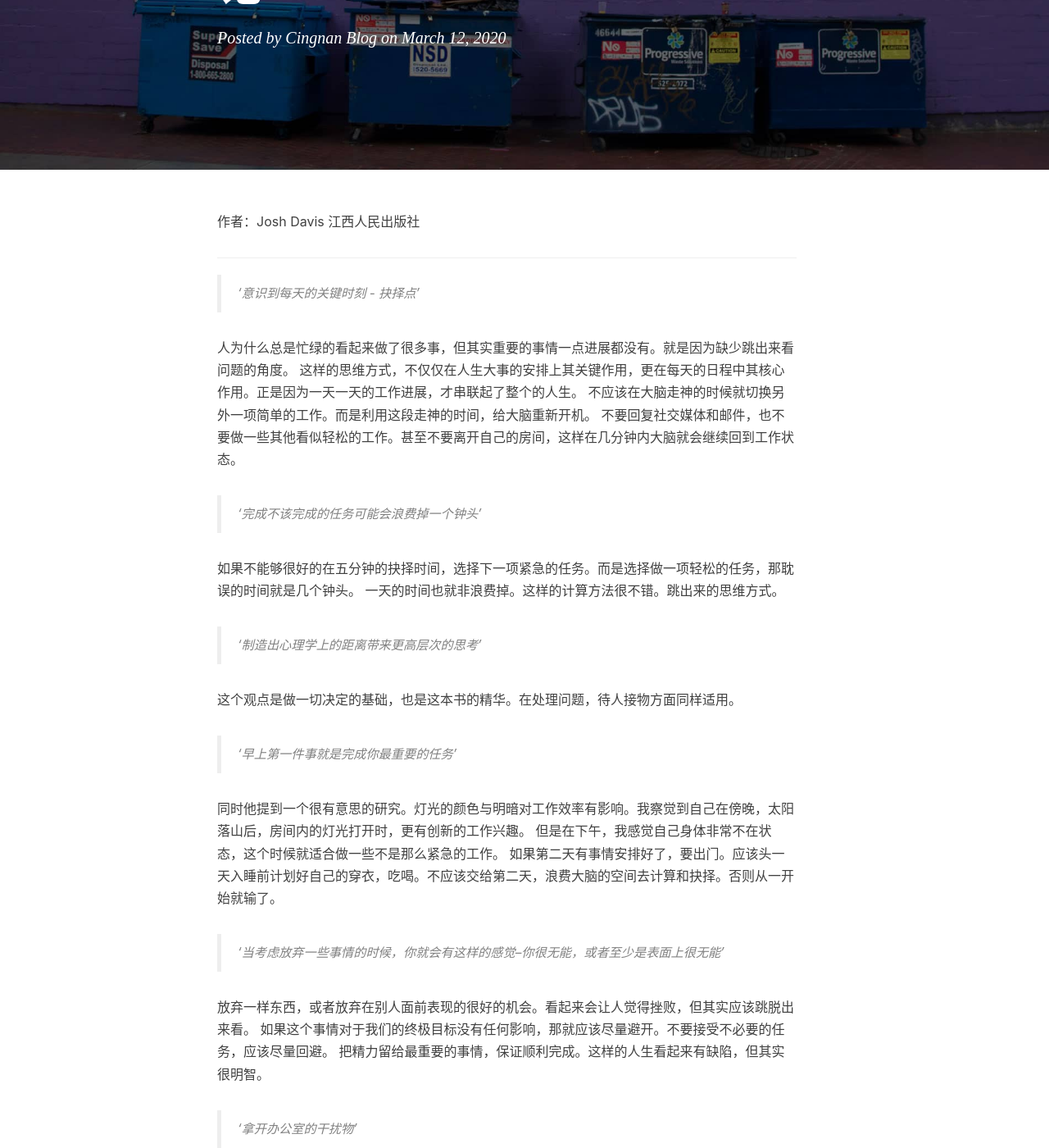
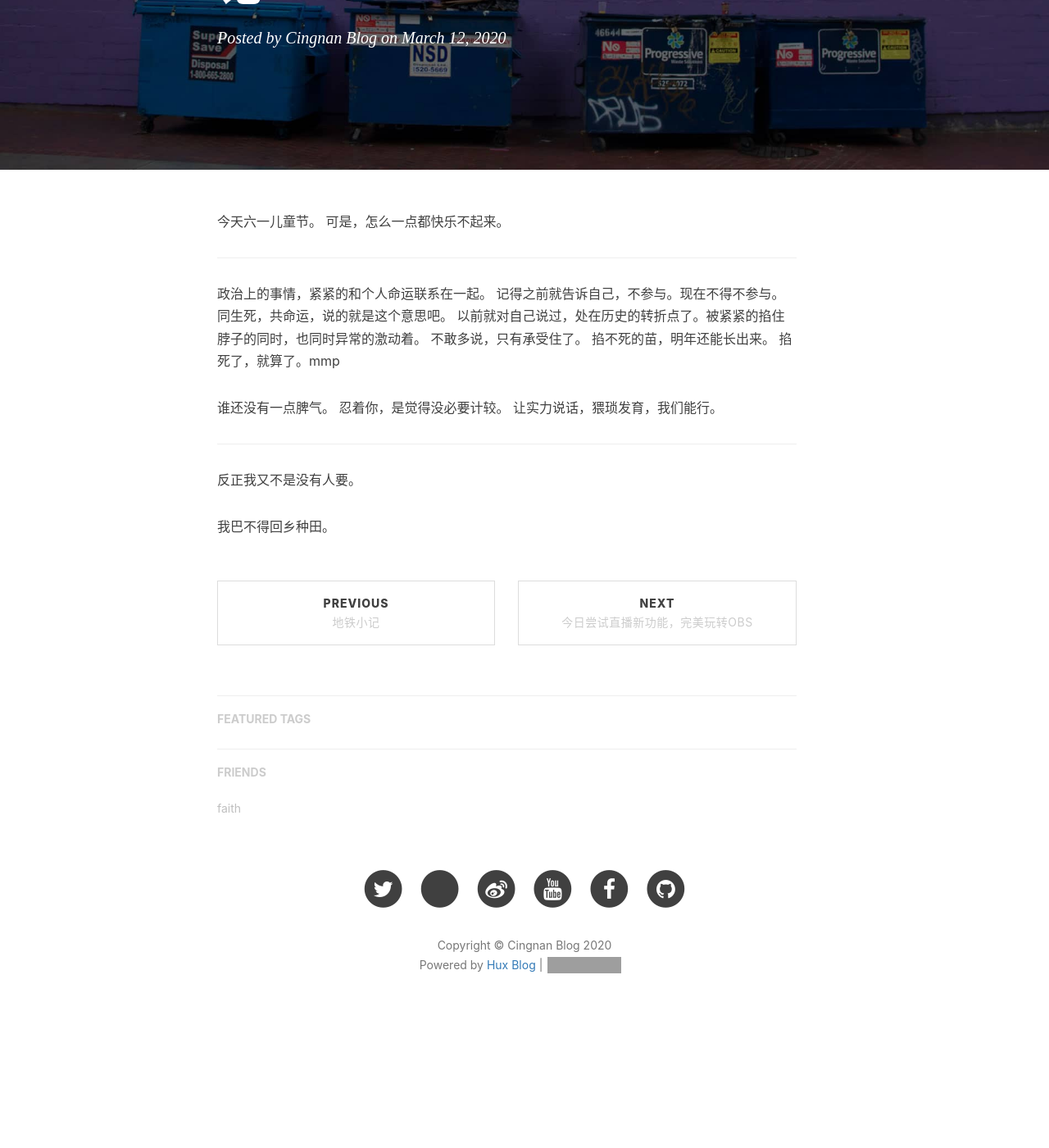
Before and after one commit to luckysouthchou/luckysouthchou.github.io, a Jekyll site: the page built from _posts/life_philosophy/2020-03-12-《每天最重要的两小时》读书记.md, in a window 1280 px wide and 1400 px high, scrolled down 276 px. Shown: the whole window at 82% size. Built offline with Jekyll 4.4.1, drawn with Linux system fonts in a browser that asks for light colours; nearby versions of some CDN libraries; our own code applies the rules of GitHub Pages for plain Markdown files; comment, search, counter and statistics services are not loaded; after the commit the page ends 1557 px from its top, so only the background shows below that; some of the changed text lies outside the part shown; grey boxes are pictures that could not be loaded.

Commit message:
很久没有更新了

```diff
--- a/_posts/life_philosophy/2020-03-12-《每天最重要的两小时》读书记.md
+++ b/_posts/life_philosophy/2020-03-12-《每天最重要的两小时》读书记.md
@@ -1,53 +1,21 @@
-作者：Josh Davis
-江西人民出版社
+今天六一儿童节。
+可是，怎么一点都快乐不起来。
 
 ---
 
-> '意识到每天的关键时刻 - 抉择点'
+政治上的事情，紧紧的和个人命运联系在一起。
+记得之前就告诉自己，不参与。现在不得不参与。同生死，共命运，说的就是这个意思吧。
+以前就对自己说过，处在历史的转折点了。被紧紧的掐住脖子的同时，也同时异常的激动着。
+不敢多说，只有承受住了。
+掐不死的苗，明年还能长出来。
+掐死了，就算了。mmp
 
-人为什么总是忙绿的看起来做了很多事，但其实重要的事情一点进展都没有。就是因为缺少跳出来看问题的角度。
-这样的思维方式，不仅仅在人生大事的安排上其关键作用，更在每天的日程中其核心作用。正是因为一天一天的工作进展，才串联起了整个的人生。
-不应该在大脑走神的时候就切换另外一项简单的工作。而是利用这段走神的时间，给大脑重新开机。
-不要回复社交媒体和邮件，也不要做一些其他看似轻松的工作。甚至不要离开自己的房间，这样在几分钟内大脑就会继续回到工作状态。
-
-
-> '完成不该完成的任务可能会浪费掉一个钟头'
-
-如果不能够很好的在五分钟的抉择时间，选择下一项紧急的任务。而是选择做一项轻松的任务，那耽误的时间就是几个钟头。
-一天的时间也就非浪费掉。这样的计算方法很不错。跳出来的思维方式。
-
-
-> '制造出心理学上的距离带来更高层次的思考'
-
-这个观点是做一切决定的基础，也是这本书的精华。在处理问题，待人接物方面同样适用。
-
-
-> '早上第一件事就是完成你最重要的任务'
-
-同时他提到一个很有意思的研究。灯光的颜色与明暗对工作效率有影响。我察觉到自己在傍晚，太阳落山后，房间内的灯光打开时，更有创新的工作兴趣。
-但是在下午，我感觉自己身体非常不在状态，这个时候就适合做一些不是那么紧急的工作。
-如果第二天有事情安排好了，要出门。应该头一天入睡前计划好自己的穿衣，吃喝。不应该交给第二天，浪费大脑的空间去计算和抉择。否则从一开始就输了。
-
-> '当考虑放弃一些事情的时候，你就会有这样的感觉--你很无能，或者至少是表面上很无能'
-
-放弃一样东西，或者放弃在别人面前表现的很好的机会。看起来会让人觉得挫败，但其实应该跳脱出来看。
-如果这个事情对于我们的终极目标没有任何影响，那就应该尽量避开。不要接受不必要的任务，应该尽量回避。
-把精力留给最重要的事情，保证顺利完成。这样的人生看起来有缺陷，但其实很明智。
-
-> '拿开办公室的干扰物'
-
-其实作者也是非常赞同在家办公的。因为办公室人员嘈杂，对于专注的投入很有影响。要明白自己的最终任务是什么，而不是每天
-纠缠在不必要的事情上反复浪费时间。同时他提到，眼睛，耳朵，能够感受到的与工作无关的东西，对于大部分人来说，都是影响注意力的来源。
-当然也有一些外向的人，是例外，他们能够在吵杂的环境工作的很好。但是考虑到自己性格十分内向，同时也在
-工作与生活中总结出自己容易被一些色彩鲜艳，节奏韵律古怪的东西吸引注意力。最好的办法是，不要让他们出现在视线所及的范围内。
-同时，手机，电脑，邮件，kindle，等在工作时，都是应该静音的。不应该收到推送，打扰本该高效的时间。
-
-> '他将澄明的思维和坚韧归功于自己的运动习惯'
-
-他的观点很有意思。运动并不是强制的，而是一种促进高效率的工具。在适当的运动过后，人会持续高效工作两个半小时以上。同时，水分的补充，会让大脑变得更加清醒。
-一般在早上的高效率两小时之前，如果能够运动二十到四十分钟，更能够进入好的状态。与运动同种类的工具，是吃的什么食物。当然，糖类，等应该尽量避免。坚果是零食的最佳选择。
-少量的咖啡因会带来工作效率的提升，但是多喝就无意义。
+谁还没有一点脾气。
+忍着你，是觉得没必要计较。
+让实力说话，猥琐发育，我们能行。
 
 ---
 
-这本书浅显易懂，简短明了，是一本实用主义的书。推荐。
+反正我又不是没有人要。
+
+我巴不得回乡种田。
```
Also changed, not shown: _posts/life_philosophy/2020-06-01-不快乐的六一.md (added, +53 -0 lines).
